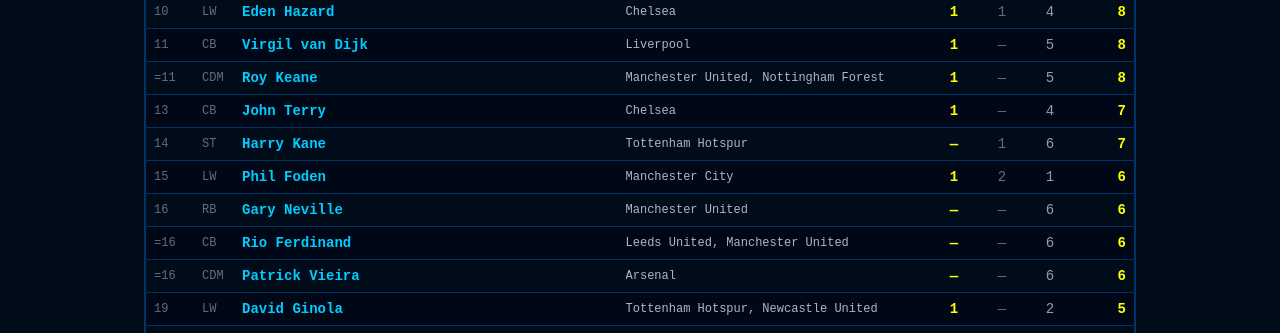
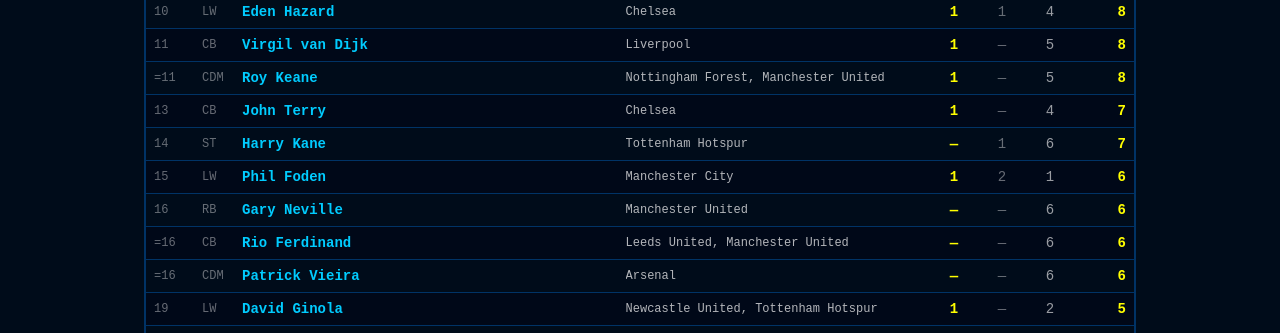
Before and after one commit to ralphcollett/best-of-prem, a React (Vite) app: page / in a window 1280 px wide. Shown: the part 459-792 px from the top of the page. Built offline with nearby package versions, Linux system fonts and the light colour scheme.

Commit message:
Order players by club played for.

```diff
--- a/src/components/Leaderboard.tsx
+++ b/src/components/Leaderboard.tsx
@@ -62,9 +62,10 @@
     return (index + 1).toString();
   };
 
-  // Derive unique clubs per player from their awards
+  // Derive unique clubs per player from their awards, in chronological order
   const getPlayerClubs = (playerId: string): string => {
-    const clubs = [...new Set(awards.filter(a => a.playerId === playerId).map(a => a.club))];
+    const sorted = awards.filter(a => a.playerId === playerId).sort((a, b) => a.season.localeCompare(b.season));
+    const clubs = [...new Set(sorted.map(a => a.club))];
     return clubs.join(', ');
   };
 
```
